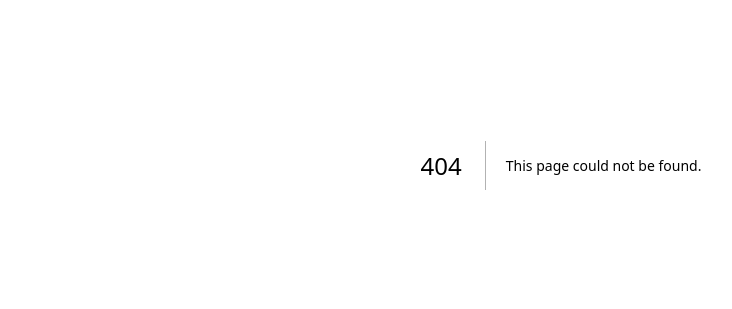
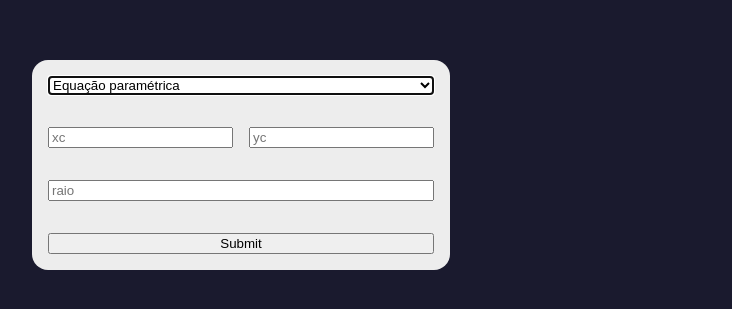
Before and after one commit to hugolima03/cg-ufrr, a Next.js app: page /circumferenceRasterization in a window 1280 px wide. Before the commit this address had no page. Shown: the part 235-544 px from the top of the page, without its empty margins (79-811 px from the left). Built offline with nearby package versions, Linux system fonts and the light colour scheme.

Commit message:
Adding parametricEquation

```diff
--- /dev/null
+++ b/pages/circumferenceRasterization.tsx
@@ -0,0 +1,10 @@
+import CircumferenceRasterizationForm from "components/CircumferenceRasterizationForm";
+import BaseTemplate from "templates/Base";
+
+export default function Home() {
+  return (
+    <BaseTemplate>
+      <CircumferenceRasterizationForm />
+    </BaseTemplate>
+  );
+}
--- /dev/null
+++ b/src/components/CircumferenceRasterizationForm/index.tsx
@@ -0,0 +1,83 @@
+import { Pixels, usePixelGrid } from "contexts/PixelGridContext";
+import React, { useEffect } from "react";
+
+import { useForm } from "react-hook-form";
+
+import circumferenceRasterization from "functions/circumferenceRasterization";
+
+import * as S from "./styles";
+
+type Inputs = {
+  algorithm: "parametricEquation";
+  xc: number;
+  yc: number;
+  raio: number;
+};
+
+const CircumferenceRasterizationForm = () => {
+  const { register, watch, handleSubmit } = useForm<Inputs>();
+
+  const { setColoredPixels, setPixelGridLength } = usePixelGrid();
+
+  function onSubmit({ algorithm, raio, xc, yc }: Inputs) {
+    let tempColoredPixels: Pixels[] = [];
+
+    if (algorithm === "parametricEquation") {
+      tempColoredPixels = circumferenceRasterization[algorithm](
+        Number(xc),
+        Number(yc),
+        Number(raio)
+      );
+    }
+
+    let max = 0;
+    tempColoredPixels.forEach(({ x, y }) => {
+      if (x > max) max = x;
+      if (y > max) max = y;
+    });
+
+    setPixelGridLength((max + 1) ** 2);
+    setColoredPixels(tempColoredPixels);
+  }
+
+  return (
+    <S.Form onSubmit={handleSubmit(onSubmit)}>
+      <select {...register("algorithm", { required: "obrigatório" })} autoFocus>
+        <option value="parametricEquation">Equação paramétrica</option>
+        {/* <option value="incrementalWithSymmetry">
+          Incremental com Simetria
+        </option> */}
+      </select>
+
+      {watch("algorithm") === "parametricEquation" && (
+        <>
+          <S.Span>
+            <input
+              {...register("xc", { required: "obrigatório" })}
+              type="number"
+              name="xc"
+              placeholder="xc"
+            />
+            <input
+              {...register("yc", { required: "obrigatório" })}
+              type="number"
+              name="yc"
+              placeholder="yc"
+            />
+          </S.Span>
+
+          <input
+            {...register("raio", { required: "obrigatório" })}
+            type="number"
+            name="raio"
+            placeholder="raio"
+          />
+        </>
+      )}
+
+      <input type="submit" />
+    </S.Form>
+  );
+};
+
+export default CircumferenceRasterizationForm;
--- /dev/null
+++ b/src/components/CircumferenceRasterizationForm/styles.ts
@@ -0,0 +1,17 @@
+import styled from "styled-components";
+
+export const Form = styled.form`
+  display: flex;
+  flex-direction: column;
+
+  gap: 32px;
+  padding: 16px;
+  border-radius: 16px;
+  background-color: #ededed;
+  color: black;
+`;
+
+export const Span = styled.span`
+  display: flex;
+  gap: 16px;
+`;
--- a/src/contexts/PixelGridContext.tsx
+++ b/src/contexts/PixelGridContext.tsx
@@ -2,7 +2,7 @@ import React, { useEffect } from "react";
 
 import { createContext, useContext, useState } from "react";
 
-type Pixels = {
+export type Pixel = {
   x: number;
   y: number;
 };
@@ -10,8 +10,8 @@ type Pixels = {
 export type PixelGridContext = {
   pixelGridLength: number;
   setPixelGridLength: React.Dispatch<React.SetStateAction<number>>;
-  coloredPixels: Pixels[];
-  setColoredPixels: React.Dispatch<React.SetStateAction<Pixels[]>>;
+  coloredPixels: Pixel[];
+  setColoredPixels: React.Dispatch<React.SetStateAction<Pixel[]>>;
 };
 
 const pixelGridContextDefaultValues: PixelGridContext = {
@@ -35,7 +35,7 @@ type Props = {
 
 export function PixelGridProvider({ children }: Props) {
   const [pixelGridLength, setPixelGridLength] = useState(0);
-  const [coloredPixels, setColoredPixels] = useState<Pixels[]>([]);
+  const [coloredPixels, setColoredPixels] = useState<Pixel[]>([]);
 
   function findMaxCoordinateValue() {
     let max = 0;
--- /dev/null
+++ b/src/functions/circumferenceRasterization/index.ts
@@ -0,0 +1,5 @@
+import { parametricEquation } from "./parametricEquation";
+
+const algorithms = { parametricEquation };
+
+export default algorithms;
--- /dev/null
+++ b/src/functions/circumferenceRasterization/parametricEquation.js
@@ -0,0 +1,14 @@
+export function parametricEquation(xc, yc, raio) {
+  const path = [];
+  console.log(xc, yc, raio);
+  let x = xc + raio;
+  let y = yc;
+
+  for (let t = 1; t < 360; t++) {
+    path.push({ x, y });
+    x = Math.round(xc + raio * Math.cos((Math.PI * t) / 180));
+    y = Math.round(yc + raio * Math.sin((Math.PI * t) / 180));
+  }
+  console.log(path);
+  return path;
+}
--- a/src/templates/Base/index.tsx
+++ b/src/templates/Base/index.tsx
@@ -5,12 +5,15 @@ import { MapControls } from "@react-three/drei";
 import PixelGrid from "components/PixelGrid";
 
 import * as S from "./styles";
+import { usePixelGrid } from "contexts/PixelGridContext";
 
 type BaseTemplateProps = {
   children: React.ReactNode;
 };
 
 const BaseTemplate = ({ children }: BaseTemplateProps) => {
+  const { coloredPixels } = usePixelGrid();
+
   return (
     <S.Wrapper>
       <S.Column>{children}</S.Column>
@@ -27,7 +30,7 @@ const BaseTemplate = ({ children }: BaseTemplateProps) => {
         >
           <color attach="background" args={["rgb(26, 26, 46)"]} />
           <MapControls enableRotate={false} />
-          <PixelGrid />
+          {coloredPixels.length && <PixelGrid />}
         </Canvas>
       </S.Column>
     </S.Wrapper>
```
Also changed, not shown: pages/lineRasterization.tsx (renamed from pages/index.tsx).
